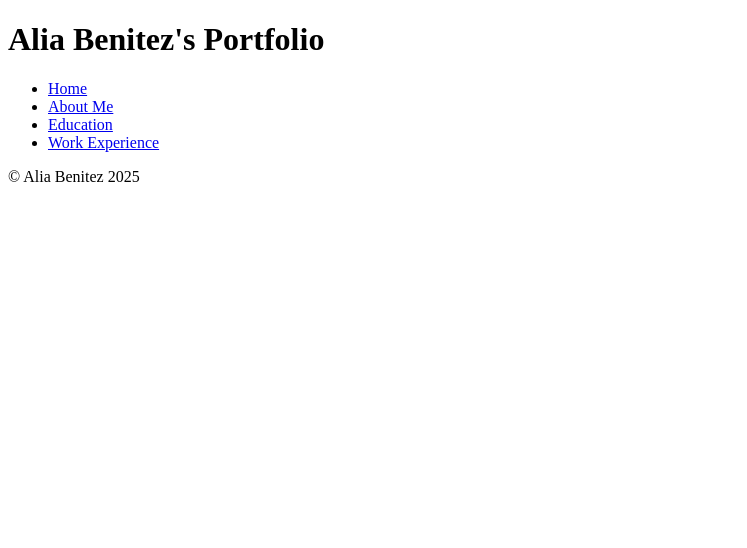
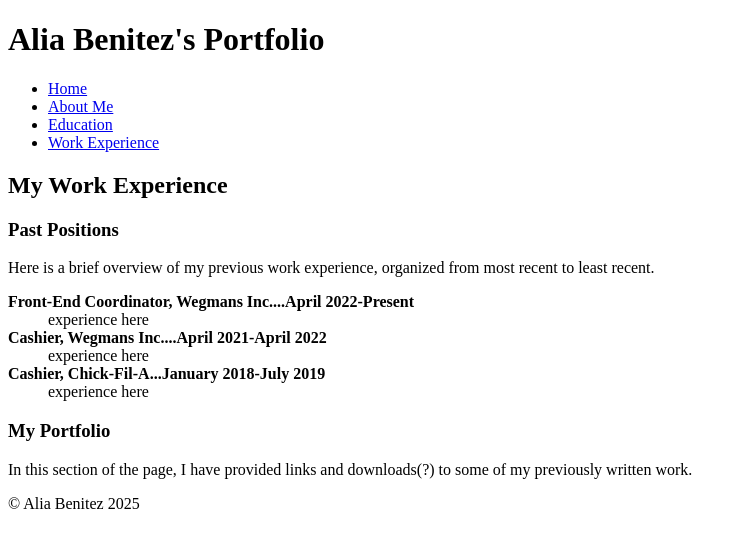
Before and after one commit to alia-j68/aliaj.b-repo, a plain HTML site: page practicesite1/experience.html in a window 1280 px wide. Shown: the whole page, without its empty margins (0-747 px from the left). Drawn offline with Linux system fonts and the light colour scheme.

Commit message:
Update Experience.a
Laid groundwork for resume transfer and basic section for portfolio.

```diff
--- a/practicesite1/experience.html
+++ b/practicesite1/experience.html
@@ -10,7 +10,23 @@
 		<li><a href="experience.html">Work Experience</a></li>
 	</ul>
 </nav>
-
+<h2>My Work Experience</h2>
+<article>
+	<h3>Past Positions</h3>
+		<p>Here is a brief overview of my previous work experience, organized from most recent to least recent.</p>
+			<dl>
+				<dt><b>Front-End Coordinator, Wegmans Inc....April 2022-Present</b></dt>
+					<dd>experience here</dd>
+				<dt><b>Cashier, Wegmans Inc....April 2021-April 2022</b></dt>
+					<dd>experience here</dd>
+				<dt><b>Cashier, Chick-Fil-A...January 2018-July 2019</b></dt>
+					<dd>experience here</dd>
+			</dl>
+	<h3>My Portfolio</h3>
+		<p>In this section of the page, I have provided links and downloads(?) to some of my previously written work.</p>
+			<ul>
+			</ul>
+</article>
 <footer>&copy; Alia Benitez 2025</footer>
 </body>
 </html>
```
